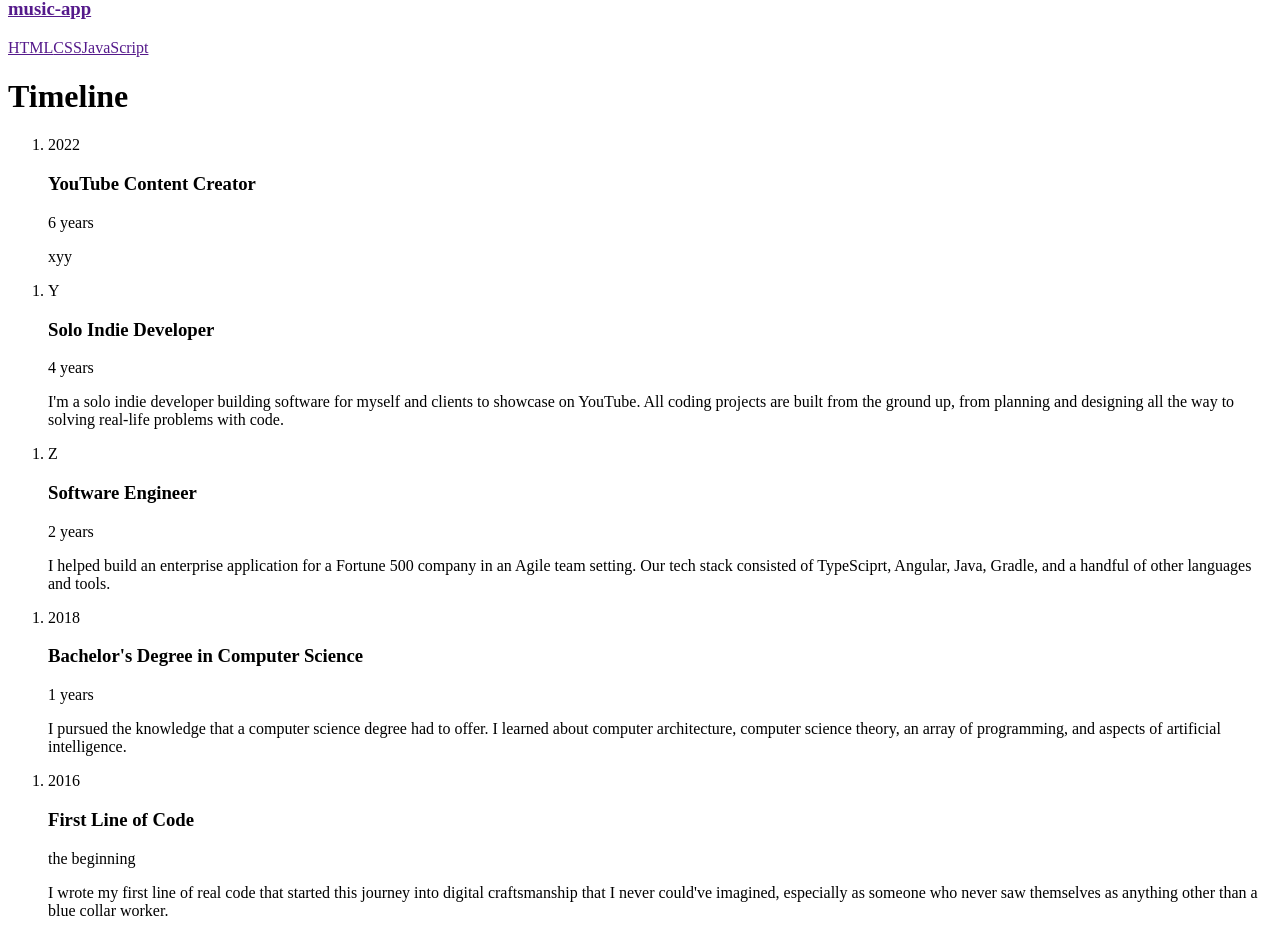
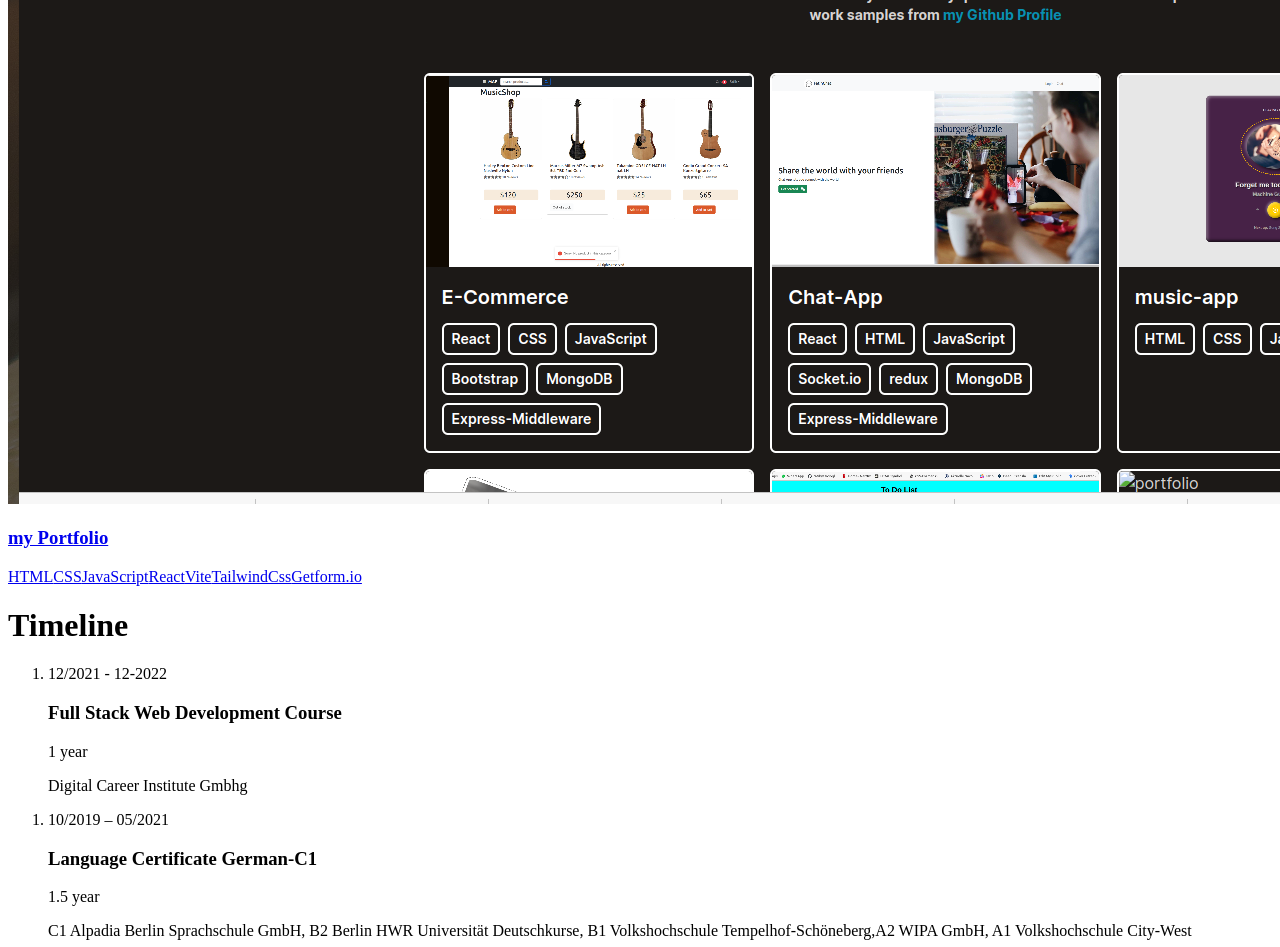
Before and after one commit to fatihyazicioglu/myportfolio-react, a React (Vite) app: page / in a window 1280 px wide. Shown: the part 5520-6467 px from the top of the page. Built offline with nearby package versions, Linux system fonts and the light colour scheme; the HTML template or start-up script is replaced by a standard one.

Commit message:
data updated

```diff
--- a/src/data/portfolio.js
+++ b/src/data/portfolio.js
@@ -23,14 +23,14 @@ export default [
       stack: ['HTML', 'CSS'],
       link: 'https://fatihyazicioglu.github.io/Gallery-Wall/',
    },{
-      title: 'My very First Project',
-      imgUrl: 'src/assets/myFirstProjectScreenShot.png',
-      stack: ['HTML', 'CSS'],
-      link: 'https://fatihyazicioglu.github.io/my-first-project/',
+      title: 'To-Do List',
+      imgUrl: 'src/assets/TodoListScreenShot.png',
+      stack: ['HTML', 'CSS','JavaScript'],
+      link: 'https://fatihyazicioglu.github.io/To-Do-List/',
    },{
-      title: 'music-app',
-      imgUrl: '/assets/z.jpg',
-      stack: ['HTML', 'CSS', 'JavaScript'],
-      link: '',
+      title: 'my Portfolio',
+      imgUrl: 'src/assets/myPortfolioScreenShot.png',
+      stack: ['HTML', 'CSS', 'JavaScript','React','Vite','TailwindCss','Getform.io'],
+      link: 'https://fatihyazicioglu.github.io/myportfolio-react/',
    },
  ]
--- a/src/data/timeline.js
+++ b/src/data/timeline.js
@@ -1,37 +1,46 @@
 export default [
     {
-       year: '2022',
-       title: 'YouTube Content Creator',
-       duration: '6 years',
-       details:
-          'xyy',
+        year: "12/2021 - 12-2022",
+        title: "Full Stack Web Development Course",
+        duration: "1 year",
+        details: "Digital Career Institute Gmbhg",
       },
   {
-         year: 'Y',
-         title: 'Solo Indie Developer',
-         duration: '4 years',
+    year: "10/2019 – 05/2021",
+    title: "Language Certificate German-C1",
+    duration: "1.5 year",
+    details: "C1 Alpadia Berlin Sprachschule GmbH, B2 Berlin HWR Universität Deutschkurse, B1 Volkshochschule Tempelhof-Schöneberg,A2 WIPA GmbH, A1 Volkshochschule City-West",
+  },
+
+  {
+    year: "01/2019 – 08/2019",
+    title: "Praktikant Rechtsanwalt",
+    duration: "1 year",
     details:
-             "I'm a solo indie developer building software for myself and clients to showcase on YouTube. All coding projects are built from the ground up, from planning and designing all the way to solving real-life problems with code.",
+      "at the Ankara/Turkey Bar Association,Client contact and correspondence, Drafting of contracts",
   },
   {
-         year: 'Z',
-         title: 'Software Engineer',
-         duration: '2 years',
-         details:
-             'I helped build an enterprise application for a Fortune 500 company in an Agile team setting. Our tech stack consisted of TypeSciprt, Angular, Java, Gradle, and a handful of other languages and tools.',
+    year: "09/2016 – 01/2019",
+    title: "Faculty of Law",
+    duration: "2 years",
+    details: "Anadolu University,4-year Law School,Diploma",
   },
   {
-         year: '2018',
-         title: "Bachelor's Degree in Computer Science",
-         duration: '1 years',
-         details:
-             'I pursued the knowledge that a computer science degree had to offer. I learned about computer architecture, computer science theory, an array of programming, and aspects of artificial intelligence.',
+    year: "05/2015 – 06/2016",
+    title: "Self-preparation",
+    duration: "1 year",
+    details: "Self-preparation time for university entrance examination",
   },
   {
-         year: '2016',
-         title: 'First Line of Code',
-         duration: 'the beginning',
-         details:
-             "I wrote my first line of real code that started this journey into digital craftsmanship that I never could've imagined, especially as someone who never saw themselves as anything other than a blue collar worker.",
+    year: "09/2013 – 04/2015",
+    title: "Bachelor's Degree ",
+    duration: "2 years",
+    details: " Ankara Police Academy /Faculty of Security Science",
   },
- ]
+  {
+    year: "09/2009 – 06/2013",
+    title: "High School",
+    duration: "4 years",
+    details: "Ankara Police College",
+  },
+];
```
Also changed, not shown: src/assets/TodoListScreenShot.png (added), src/assets/myPortfolioScreenShot.png (added). Lines whose indentation alone changed are shown as unchanged.
